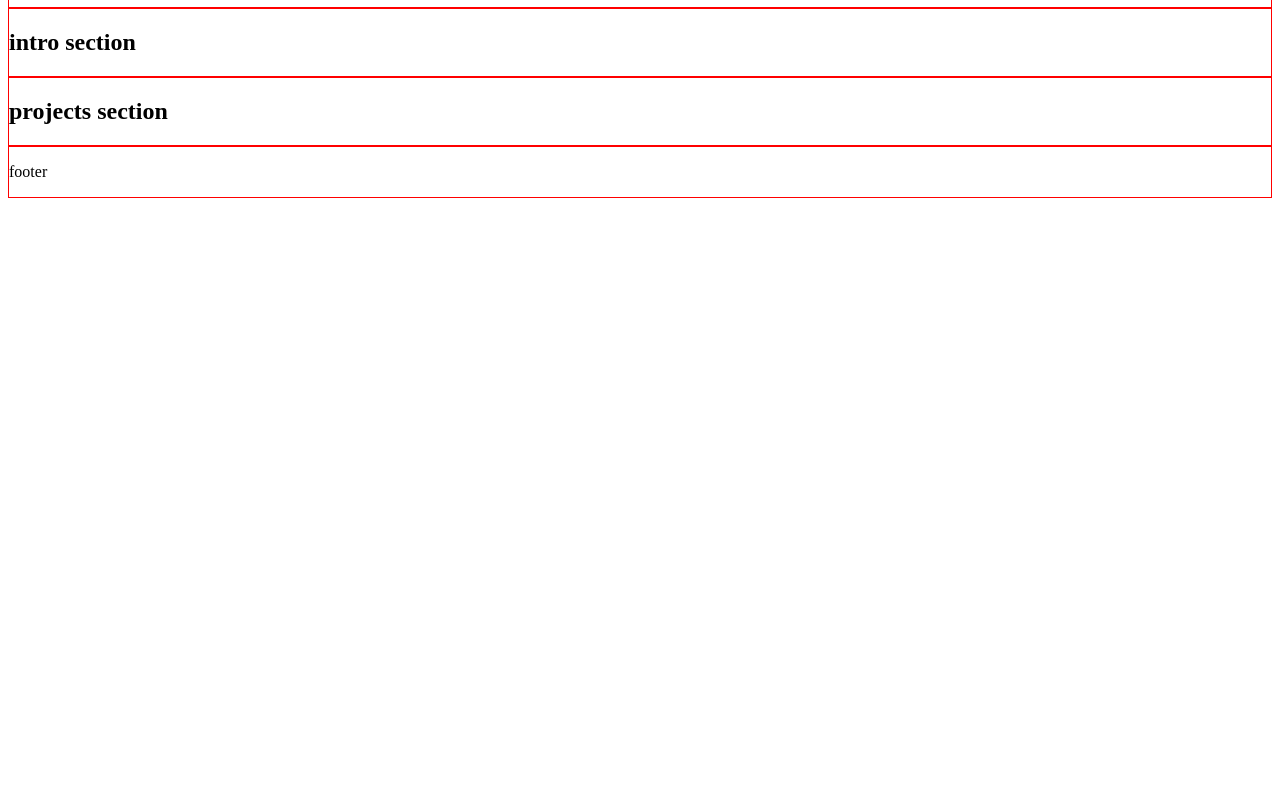
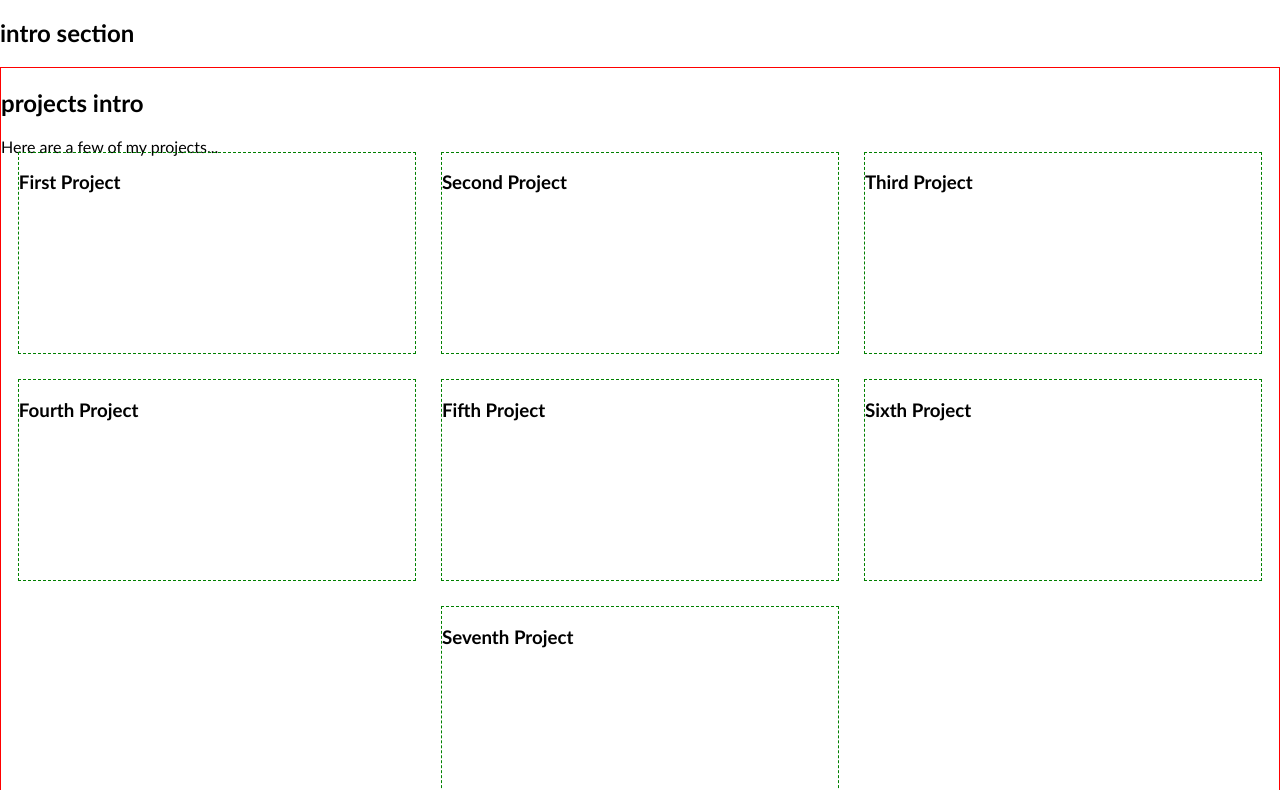
Before and after one commit to blatherdicer/blatherfolio_codeacad, a plain HTML site: page index.html in a window 1280 px wide. Shown: the part 82-872 px from the top of the page. Before the commit the page ends 800 px from the top, so only its background shows below. Drawn offline with Linux system fonts and the light colour scheme.

Commit message:
First cut of layout grid and panels

```diff
--- a/index.html
+++ b/index.html
@@ -4,7 +4,7 @@
 <head>
     <meta charset="utf-8">
     <meta name="viewport" content="width=device-width">
-    <title>replit</title>
+    <title>Blatherdicer Porfolio</title>
     <link href="style.css" rel="stylesheet" type="text/css" />
 </head>
 
@@ -12,12 +12,40 @@
     <header>
         <h1>header</h1>
     </header>
-    <section id="intro">
-        <h2>intro section</h2>
-    </section>
-    <section id="projects">
-        <h2>projects section</h2>
-    </section>
+    <main>
+        <summary>
+            <h2>intro section</h2>
+        </summary>
+        <section id="projects">
+            <section class="intro">
+                <h2>projects intro</h2>
+                <p>Here are a few of my projects...</p>
+            </section>
+            <section class="projectPanels">
+                <section class="project">
+                    <h3>First Project</h3>
+                </section>
+                <section class="project">
+                    <h3>Second Project</h3>
+                </section>
+                <section class="project">
+                    <h3>Third Project</h3>
+                </section>
+                <section class="project">
+                    <h3>Fourth Project</h3>
+                </section>
+                <section class="project">
+                    <h3>Fifth Project</h3>
+                </section>
+                <section class="project">
+                    <h3>Sixth Project</h3>
+                </section>
+                <section class="project">
+                    <h3>Seventh Project</h3>
+                </section>
+            </section>
+        </section>
+    </main>
     <footer>
         <p>footer</p>
     </footer>
--- a/style.css
+++ b/style.css
@@ -1,8 +1,48 @@
-html, body {
+html,body {
     box-sizing: border-box;
-      padding-bottom: 10px;
+    margin: 0;
+    height: 100vh;
+    font-family:'Gill Sans', 'Gill Sans MT', Calibri, 'Trebuchet MS', sans-serif
   }
 
-  header, footer, section {
+  header, footer, section#projects {
       border: 1px solid red;
   }
+
+  body {
+    display: grid;
+    grid-template-rows:  10% auto 10%;
+    grid-template-columns: 1fr;
+}
+
+  #projects {
+    display: grid;
+    grid-template-rows: 10% auto;
+    grid-template-columns: 1fr;
+    border: 2px solid blue;
+  }
+
+  .projectPanels {
+    min-height: 100%;
+    display: flex;
+    justify-content: space-evenly;
+    width: 100%;
+    height: 100%;
+    flex-flow: row wrap;
+    overflow: scroll;
+  }
+
+  .project {
+    border: 1px dashed green;
+    flex-shrink: 0;
+    margin: 8px;
+    flex-basis: 31%;
+    height: 200px;
+  }
+
+  @media only screen and (max-width: 600px) {
+    .projectPanels {
+        flex-flow: row nowrap;
+        overflow: scroll;
+    }
+  }
```
